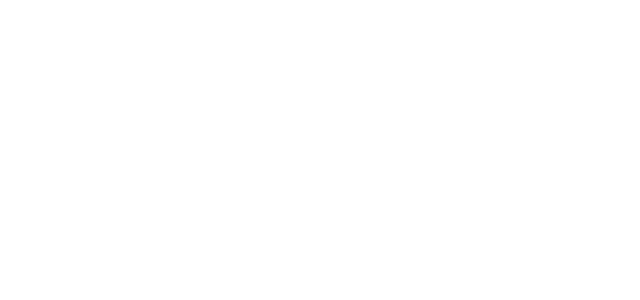
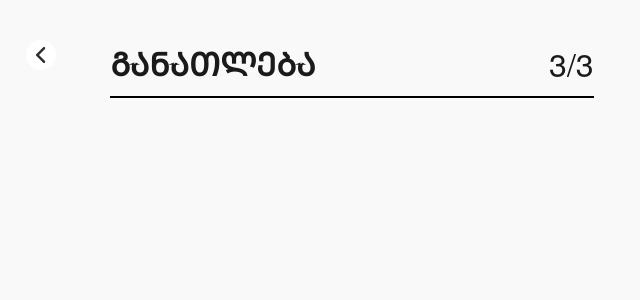
Before and after one commit to anrikopaliani/redberry-task, a React (Create React App) app: page /3 in a window 1280 px wide. Before the commit this address had no page. Shown: the top 300 px of the page, without its empty margins (0-640 px from the left). Built offline with nearby package versions, Linux system fonts and the light colour scheme; a web font is replaced by a local one.

Commit message:
created education form route

```diff
--- a/src/App.js
+++ b/src/App.js
@@ -1,5 +1,6 @@
 import React, { useState } from "react";
 import { BrowserRouter, Routes, Route } from "react-router-dom";
+import Education from "./components/Education/Education";
 import Experience from "./components/Experience/Experience";
 import Home from "./components/Home/Home";
 import Personal from "./components/Personal/Personal";
@@ -40,6 +41,12 @@
             <Experience formValues={formValues} setFormValues={setFormValues} />
           }
         />
+        <Route
+          path="/3"
+          element={
+            <Education formValues={formValues} setFormValues={setFormValues} />
+          }
+        />
       </Routes>
     </BrowserRouter>
   );
--- /dev/null
+++ b/src/components/Education/Education.jsx
@@ -0,0 +1,14 @@
+import React from "react";
+import FormHeader from "../FormHeader/FormHeader";
+
+const Education = ({ formValues, setFormValues }) => {
+  return (
+    <div className="form_container">
+      <div className="form">
+        <FormHeader title="ᲒᲐᲜᲐᲗᲚᲔᲑᲐ" pageNumber={3} />
+      </div>
+    </div>
+  );
+};
+
+export default Education;
--- a/src/components/Experience/Experience.jsx
+++ b/src/components/Experience/Experience.jsx
@@ -76,7 +76,7 @@
       }
 
       if (count === experiences.length) {
-        navigate("/1");
+        navigate("/3");
       }
     }
 
@@ -91,7 +91,7 @@
       }
 
       if (count === experiences.length - 1) {
-        navigate("/1");
+        navigate("/3");
       }
     }
   };
```
Also changed, not shown: src/components/Education/Education.module.css (added).
